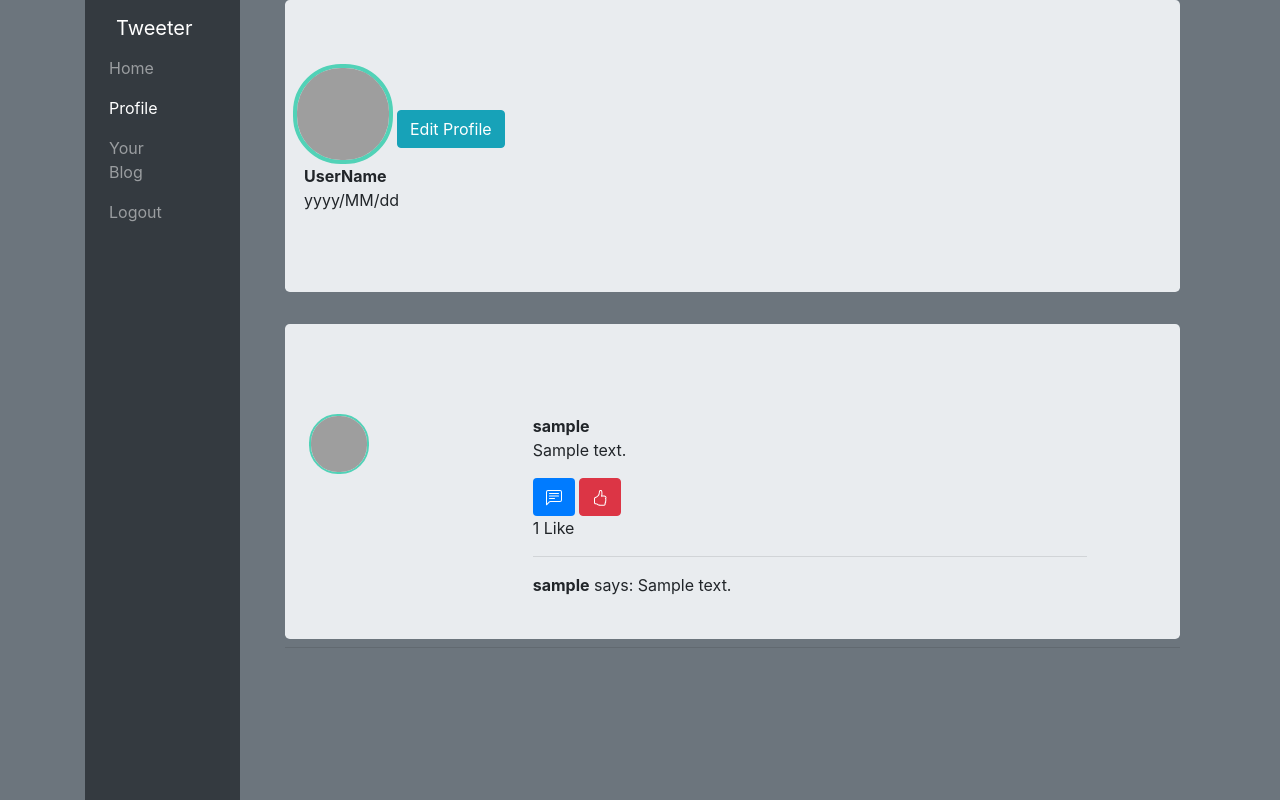
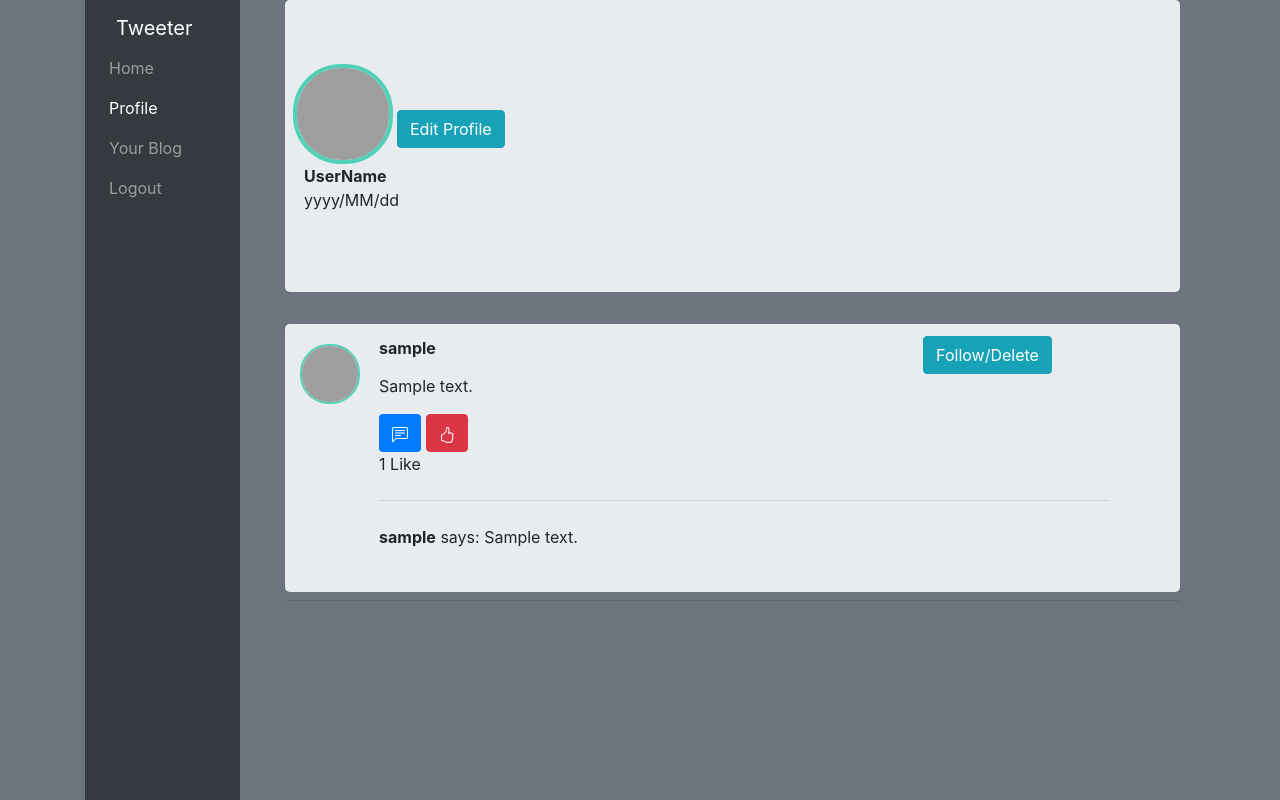
Before and after one commit to hamidrezarj/twitter_clone, a Django app: a page that uses tweets/templates/base/navbar.html in a window 1280 px wide. Run offline with Django 3.2, Linux system fonts and the light colour scheme; a user stored in the database is signed in; tables that the repository leaves empty hold one stand-in row (values such as "Sample post"); some libraries are stand-ins or nearby versions; grey boxes are pictures that could not be loaded.

Commit message:
Update navbar.html, index.html, and profile.html follow and delete button on tweet added

```diff
--- a/tweets/templates/base/navbar.html
+++ b/tweets/templates/base/navbar.html
@@ -8,13 +8,13 @@
 
 <div class="sideNav" style="min-height: 100vh;vertical-align:top; position: fixed;">
     <nav class="navbar nav-stacked flex-column navbar-expand navbar-dark bg-dark col-12 d-inline-block" style="min-height: 100vh;">
-        <a class="navbar-brand col-lg-8" href="{% url 'tweets:index' %}">{% if brand_name %}{{brand_name}}{% else %}No brand name{% endif %}</a>
+        <a class="navbar-brand col-12" href="{% url 'tweets:index' %}">{% if brand_name %}{{brand_name}}{% else %}No brand name{% endif %}</a>
     {#    <button class="navbar-toggler" type="button" data-toggle="collapse" data-target="#navbarSupportedContent"#}
     {#            aria-controls="navbarSupportedContent" aria-expanded="false" aria-label="Toggle navigation">#}
     {#        <span class="navbar-toggler-icon"></span>#}
     {#    </button>#}
 
-        <div class="navbar-nav collapse navbar-collapse col-lg-8" id="navbarSupportedContent">
+        <div class="navbar-nav collapse navbar-collapse col-12" id="navbarSupportedContent">
             <ul class="flex-column navbar-nav mr-auto">
                 <li class="nav-item {% if request.path == index_url %} active{% endif %}">
                     <a class="nav-link" href="{{index_url}}">Home</a>
--- a/tweets/templates/tweets/profile.html
+++ b/tweets/templates/tweets/profile.html
@@ -31,17 +31,25 @@
                 </div>
             </div>
             {% for tweet in tweets %}
-                <div class="jumbotron mb-0"
-                     style="padding-left: 1%; padding-right: 1%; padding-top: 10%; padding-bottom: 3%">
+                <div class="jumbotron mb-0 pt-1 px-0"
+                     style="padding-bottom: 3%">
 
-                    <div class="container col-sm-4 col-md-3 col-lg-3 d-inline-block"
-                         style="display: inline-block; min-height: 100%; vertical-align:top">
+                    <div class="container col-3 col-sm-3 col-md-2 col-lg-1 d-inline-block pt-3"
+                         style="min-height: 100%; vertical-align:top">
                         <img class="rounded float-left pfpSmol"
                              src="//lh3.googleusercontent.com/-6V8xOA6M7BA/AAAAAAAAAAI/AAAAAAAAAAA/rzlHcD0KYwo/photo.jpg?sz=120"
                              style="width: 60px; height: 60px; border: 2px solid #51D2B7;"/>
                     </div>
-                    <div class="container  col-sm-7 col-md-8 col-lg-8 d-inline-block">
-                        <b>{{ tweet.user.username }}</b>
+                    <div class="container col-8 col-sm-8 col-md-9 col-lg-10 d-inline-block pr-0">
+                        <div class="d-flex">
+                                <b class="text-left pt-2" style="align-items: baseline; flex-direction: row;">{{ tweet.user.username }}</b>
+                                <div class="d-flex justify-content-start mr-2 pt-2 offset-sm-2 offset-md-6 offset-lg-8">
+                                    <button class="btn btn-info inline">
+                                        Follow/Delete
+                                    </button>
+                                </div>
+                        </div>
+                        <div>
                             <p>{{ tweet.content }}</p>
                             <form action="{% url 'tweets:index' %}" method="post" class="flex-row">
 
@@ -67,12 +75,13 @@
                                 {% endif %}
                             </form>
                             <p>{{ tweet.likes_set.count }} Like{{ tweet.likes_set.count|pluralize }}</p>
-                        <hr>
+                            <hr class="my-4">
                             {% if tweet.comment_set %}
                                 {% for c in tweet.comment_set.all %}
                                     <p><b>{{ c }}</b> says: {{ c.content }}</p>
                                 {% endfor %}
                             {% endif %}
+                        </div>
                     </div>
                 </div>
                 <hr class="my-2">
```
Also changed, not shown: tweets/templates/tweets/index.html (+14 -5 lines). Lines whose indentation alone changed are shown as unchanged.
